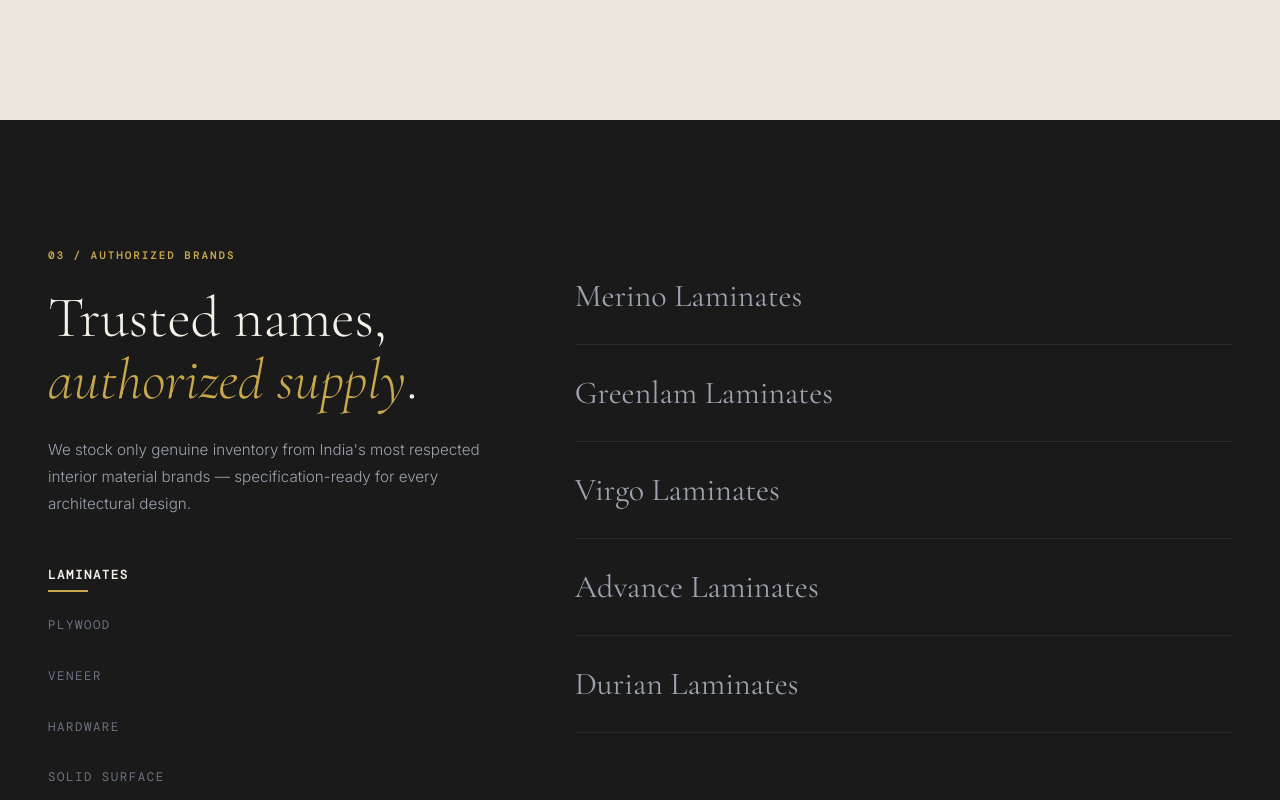
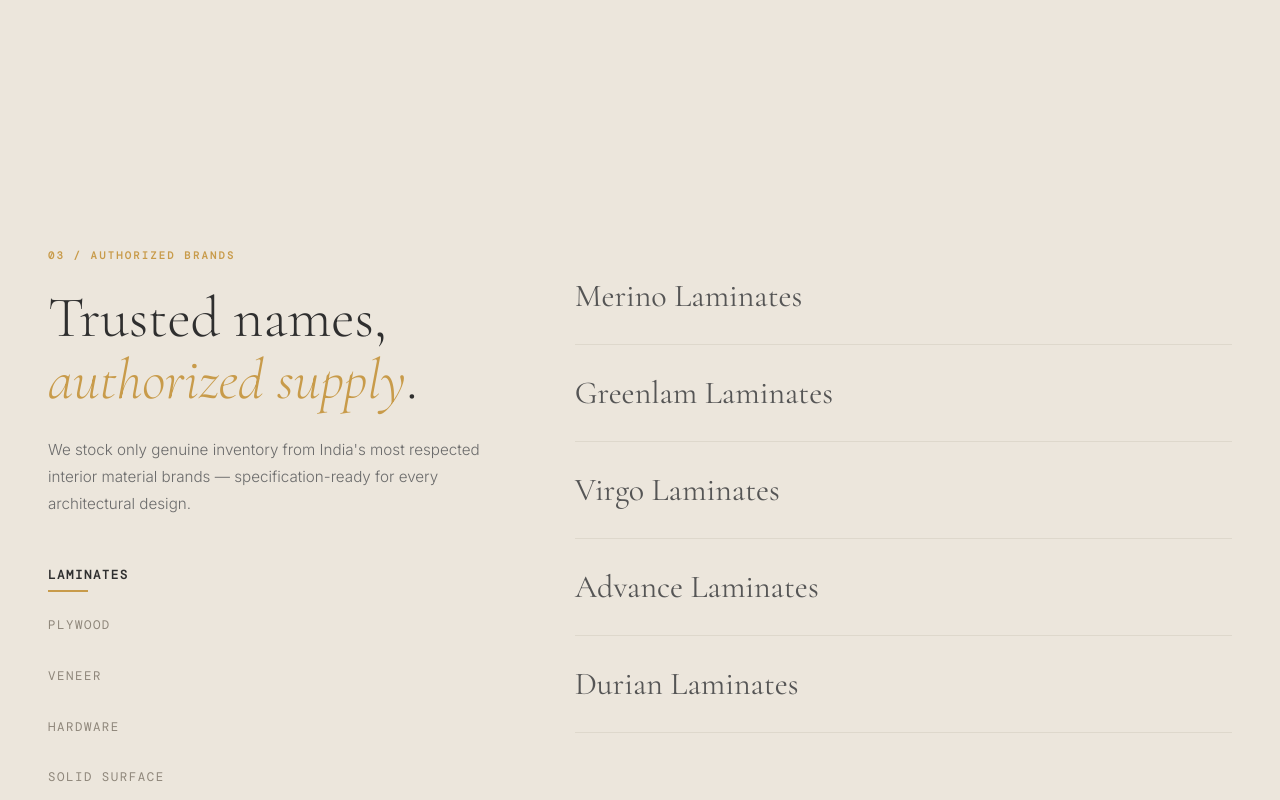
Before and after one commit to yakshit0511/Thakkar_Traders_DZ-Infotech, a React (Vite) app in the folder client/: page / in a window 1280 px wide. Shown: the part 2740-3540 px from the top of the page. Built offline with nearby package versions, Linux system fonts and the light colour scheme; no server answers.

Commit message:
style: convert BrandsSection to light theme with warm cream styling

```diff
--- a/client/src/components/public/BrandsSection.jsx
+++ b/client/src/components/public/BrandsSection.jsx
@@ -35,28 +35,28 @@
   const currentCategory = BRAND_CATEGORIES.find((cat) => cat.id === activeCategory) || BRAND_CATEGORIES[0];
 
   return (
-    <section id="brands" className="bg-[#1A1A1A] text-[#F5F0E8] px-6 py-[80px] md:px-8 md:py-24 lg:px-12 lg:py-[128px] overflow-hidden select-none">
+    <section id="brands" className="bg-[#ECE6DC] text-[#2F2F2F] px-6 py-[80px] md:px-8 md:py-24 lg:px-12 lg:py-[128px] overflow-hidden select-none">
       <div className="mx-auto max-w-[1400px]">
         <div className="grid grid-cols-1 lg:grid-cols-12 gap-12 lg:gap-20 items-start">
 
           {/* Left Column — Headers & Category Tabs */}
           <div className="lg:col-span-5 flex flex-col items-start">
             <span
-              style={{ fontFamily: "'DM Mono', monospace", fontSize: '0.65rem', letterSpacing: '0.22em', color: '#C9A84C' }}
+              style={{ fontFamily: "'DM Mono', monospace", fontSize: '0.65rem', letterSpacing: '0.22em', color: '#C89B4A' }}
               className="uppercase font-semibold"
             >
               03 / AUTHORIZED BRANDS
             </span>
             <h2
               style={{ fontFamily: "'Cormorant Garamond', serif" }}
-              className="text-[clamp(2.5rem,4.5vw,4.5rem)] font-light leading-[1.08] text-[#F5F0E8] mt-6"
+              className="text-[clamp(2.5rem,4.5vw,4.5rem)] font-light leading-[1.08] text-[#2F2F2F] mt-6"
             >
               Trusted names,<br />
-              <span className="italic text-[#C9A84C]">authorized supply</span>.
+              <span className="italic text-[#C89B4A]">authorized supply</span>.
             </h2>
             <p
               style={{ fontFamily: "'Inter', sans-serif" }}
-              className="text-[#9CA3AF] font-light text-[0.95rem] leading-[1.8] mt-6 max-w-md"
+              className="text-[#6B6B6B] font-light text-[0.95rem] leading-[1.8] mt-6 max-w-md"
             >
               We stock only genuine inventory from India's most respected interior material brands — specification-ready for every architectural design.
             </p>
@@ -74,7 +74,7 @@
                       fontFamily: "'DM Mono', monospace",
                       fontSize: '0.78rem',
                       letterSpacing: '0.12em',
-                      color: isActive ? '#F5F0E8' : '#6B7280',
+                      color: isActive ? '#2F2F2F' : '#8E867A',
                       fontWeight: isActive ? 600 : 400,
                     }}
                   >
@@ -82,7 +82,7 @@
                     {isActive && (
                       <motion.div
                         layoutId="activeBrandIndicator"
-                        className="absolute bottom-0 left-0 h-[2px] bg-[#C9A84C]"
+                        className="absolute bottom-0 left-0 h-[2px] bg-[#C89B4A]"
                         style={{ width: '40px' }}
                       />
                     )}
@@ -93,7 +93,7 @@
           </div>
 
           {/* Right Column — Brands List */}
-          <div className="lg:col-span-7 w-full border-t border-[#2A2A2A] lg:border-t-0">
+          <div className="lg:col-span-7 w-full border-t border-[#DED8CC] lg:border-t-0">
             <AnimatePresence mode="wait">
               <motion.div
                 key={activeCategory}
@@ -109,7 +109,7 @@
                     initial={{ opacity: 0, x: -10 }}
                     animate={{ opacity: 1, x: 0 }}
                     transition={{ duration: 0.3, delay: index * 0.05 }}
-                    style={{ borderBottom: '1px solid #2A2A2A' }}
+                    style={{ borderBottom: '1px solid #DED8CC' }}
                     className="group py-6 flex items-center justify-between transition-all duration-300 cursor-pointer"
                   >
                     <span
@@ -118,12 +118,12 @@
                         fontSize: 'clamp(1.5rem, 2.5vw, 2.2rem)',
                         transition: 'transform 0.4s cubic-bezier(0.25, 0.46, 0.45, 0.94), color 0.4s ease',
                       }}
-                      className="text-[#9CA3AF] group-hover:text-[#C9A84C] group-hover:translate-x-3"
+                      className="text-[#555555] group-hover:text-[#C89B4A] group-hover:translate-x-3"
                     >
                       {brand}
                     </span>
                     <span
-                      style={{ fontFamily: "'DM Mono', monospace", fontSize: '0.65rem', color: '#6B7280' }}
+                      style={{ fontFamily: "'DM Mono', monospace", fontSize: '0.65rem', color: '#8E867A' }}
                       className="opacity-0 group-hover:opacity-100 transition-opacity duration-300"
                     >
                       SPECIFICATION SUPPORT →
```
